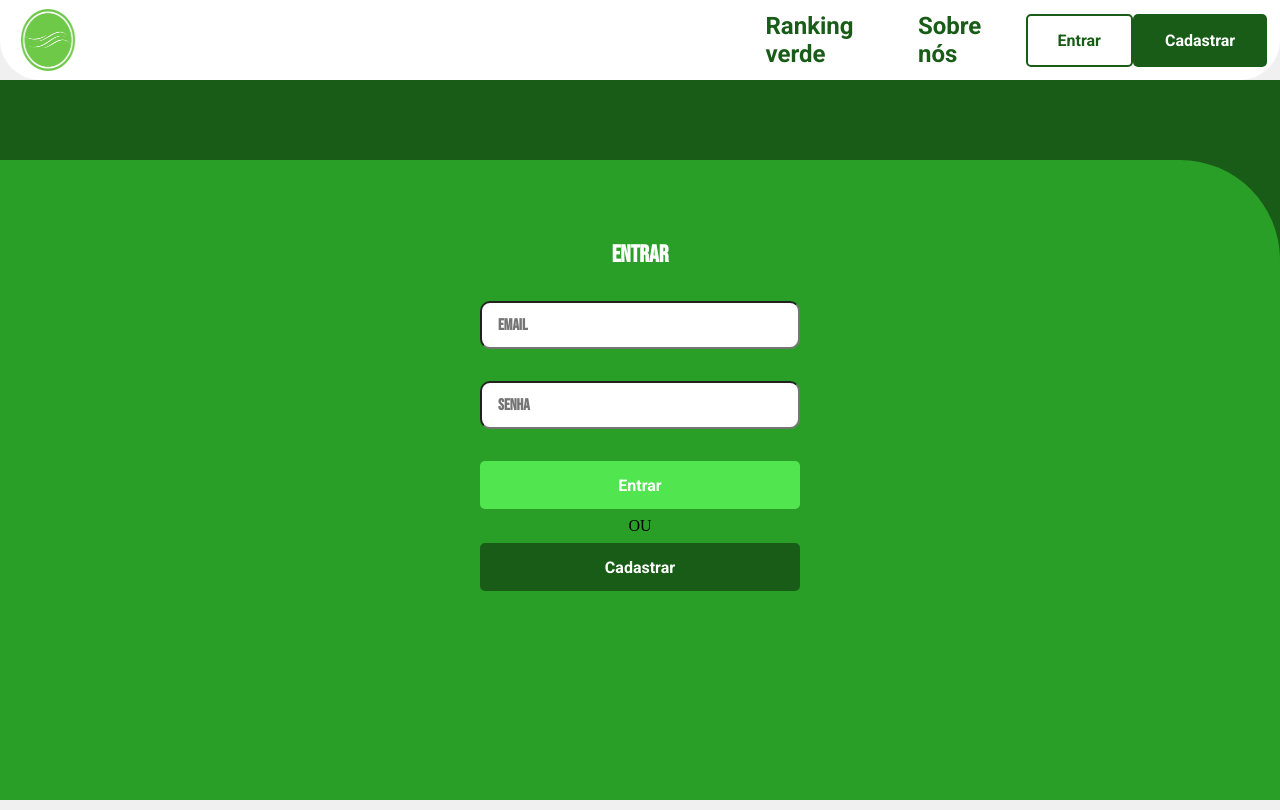
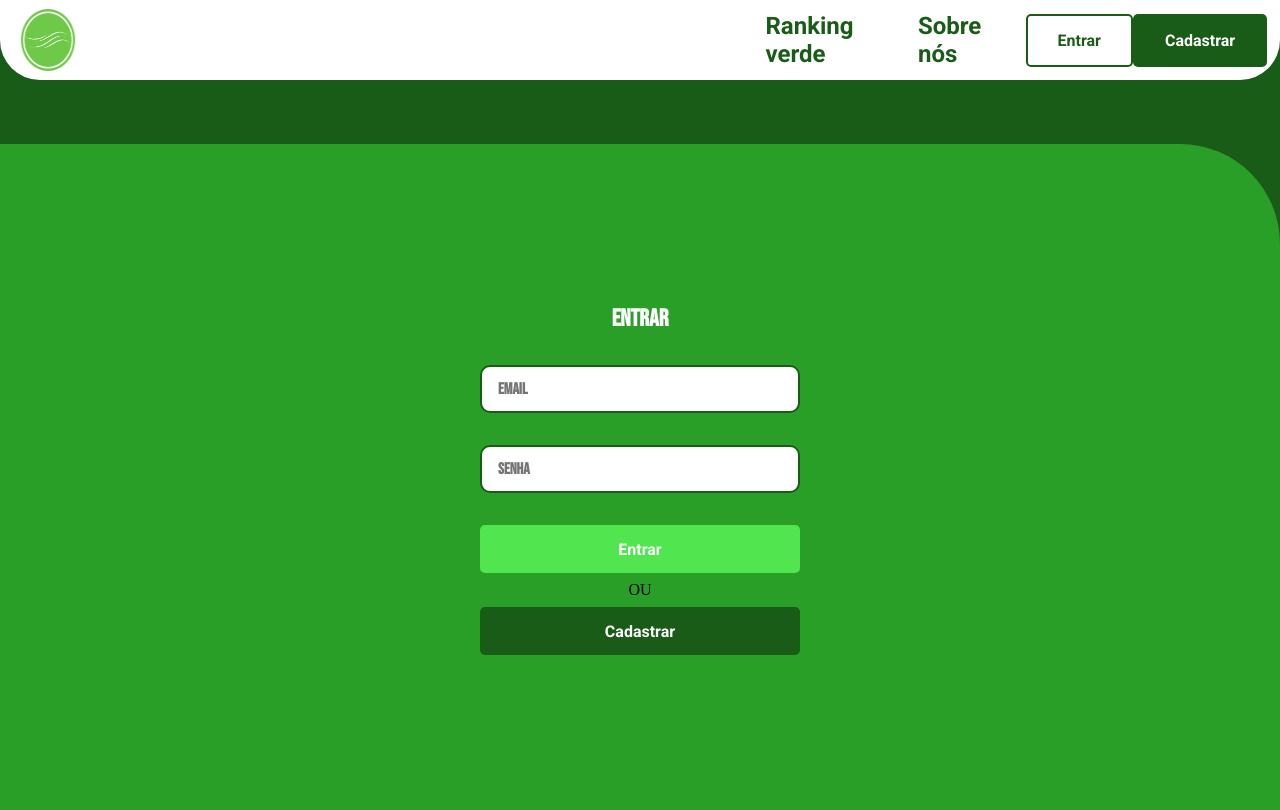
Before and after one commit to montclio/gs-sp4-twe, a Next.js app in the folder the-wind-eyes/: page /Login in a window 1280 px wide. Built offline with nearby package versions, Linux system fonts and the light colour scheme.

Commit message:
Arrumando estilos da tela de login

```diff
--- a/the-wind-eyes/src/app/Login/page.module.css
+++ b/the-wind-eyes/src/app/Login/page.module.css
@@ -1,51 +1,51 @@
-.mainBackground{
+.body {
     background-color: #195C18;
-    height: 10vh;
+    display: flex;
+    flex-direction: column;
+    gap: 4rem;
+    height: 100vh;
 }
 
-.divBack{
-    background-color: #195C18;
-}
 
-.loginCenter{
+.loginCenter {
     display: flex;
     flex-direction: column;
     align-items: center;
-    width: 100%;
-    height: 80vh;
-    gap: 2rem;
+    padding: 2rem;
     border-top-right-radius: 100px;
     background-color: #2A9F28;
+    width: 100%;
+    height: 83.3vh;
 }
 
-.buttonsDiv{
+.buttonsDiv {
     display: flex;
     flex-direction: column;
     gap: 0.5rem;
     align-items: center;
 }
 
-.tittle{
+.tittle {
     color: rgb(255, 255, 255);
     font-family: "Bebas Neue", sans-serif;
 }
 
-.input{
+.input {
     border-radius: 10px;
     width: 20rem;
     height: 3rem;
     padding: 1rem;
     font-family: "Bebas Neue", sans-serif;
     font-size: 1rem;
+    border: solid 2px #195C18;
     font-weight: bold;
 }
 
-.divForms{
+.divForms {
+    margin-top: 8rem;
     display: flex;
     flex-direction: column;
     align-items: center;
-    margin-top: 5rem;
     width: 100%;
     gap: 2rem;
-    border-top-right-radius: 100px;
 }
--- a/the-wind-eyes/src/app/Login/page.tsx
+++ b/the-wind-eyes/src/app/Login/page.tsx
@@ -3,18 +3,15 @@ import styles from "./page.module.css";
 
 export default function Login() {
   return (
-    <>
+    <body className={styles.body}>
+
     <main>
-        <div className={styles.mainBackground}></div>
-
-        <div className={styles.divBack}>
       <section className={styles.loginCenter}>
         <div className={styles.divForms}>
           <h1 className={styles.tittle}>ENTRAR</h1>
           <input
             type="text"
-                name=""
-                id="email "
+            id="email"
             className={styles.input}
             placeholder="Email"
             />
@@ -23,7 +20,6 @@ export default function Login() {
             className={styles.input}
             placeholder="Senha"
             />
-
           <div className={styles.buttonsDiv}>
             <Button
               label="Entrar"
@@ -41,8 +37,7 @@ export default function Login() {
           </div>
         </div>
       </section>
-        </div>
     </main>
-    </>
+              </body>
   );
 }
--- a/the-wind-eyes/src/app/globals.css
+++ b/the-wind-eyes/src/app/globals.css
@@ -5,8 +5,8 @@
 }
 
 body {
-  background-color: #f0f0f0; /* Cinza claro */
-  overflow-x: hidden; /* Para evitar o scroll horizontal */
+  background-color: #f0f0f0;
+  overflow-x: hidden;
 }
 
 a {
```
Lines whose indentation alone changed are shown as unchanged.
